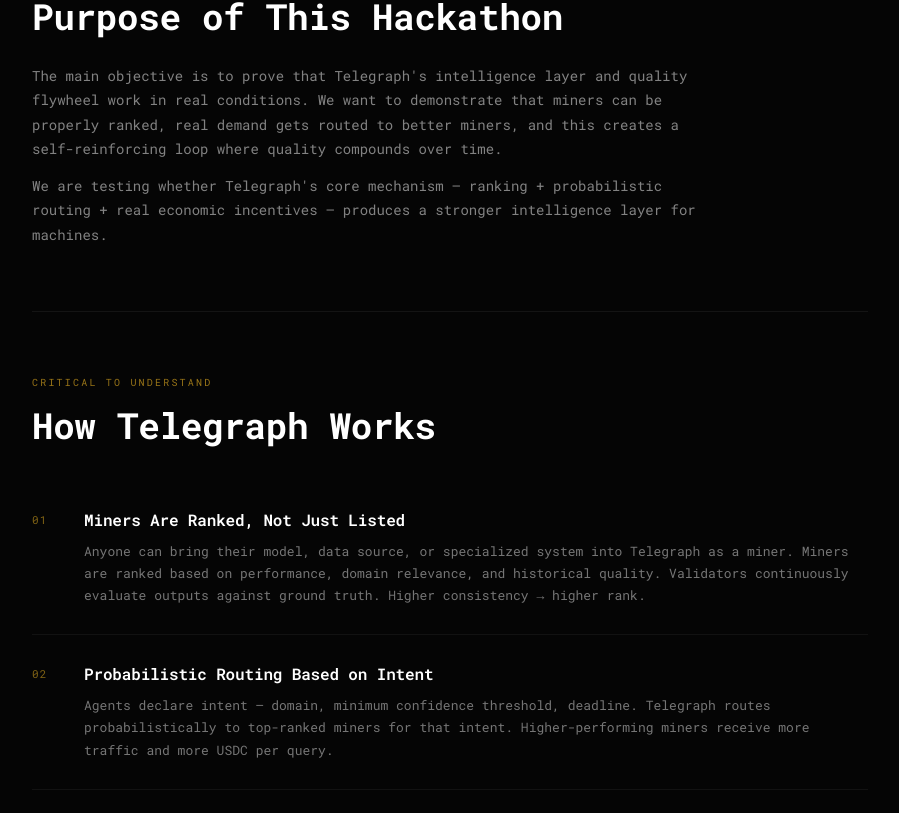
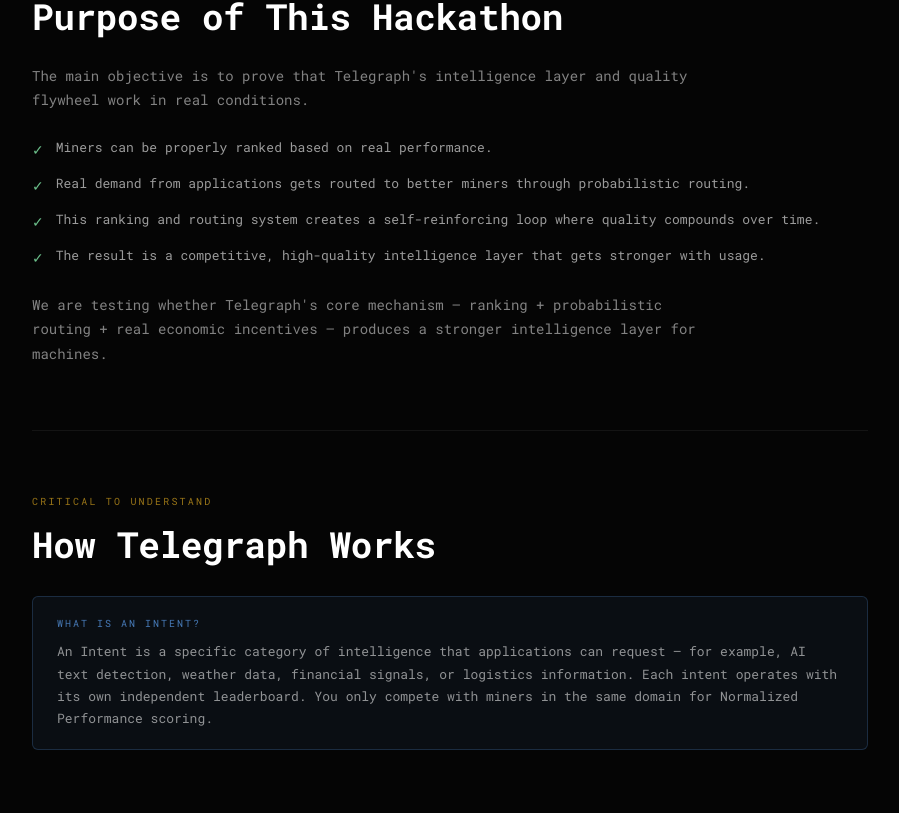
Before and after one commit to IamTalha-Sajid/telegraph-hackathon, a Next.js app: page /rules in a window 1280 px wide. Shown: the part 665-1478 px from the top of the page, without its empty margins (190-1089 px from the left). Built offline with nearby package versions, Linux system fonts and the light colour scheme.

Commit message:
[FEAT]: Update rules page with revised judging criteria, intent definition, canonical script explainer

```diff
--- a/app/globals.css
+++ b/app/globals.css
@@ -2918,6 +2918,79 @@
   border-top: 1px solid rgba(255,255,255,0.05);
 }
 
+/* Purpose list */
+.purpose-list {
+  display: flex;
+  flex-direction: column;
+  gap: 12px;
+  margin-top: 24px;
+}
+
+.purpose-item {
+  display: flex;
+  align-items: flex-start;
+  gap: 12px;
+  font-size: 13px;
+  color: rgba(255,255,255,0.6);
+  line-height: 1.65;
+}
+
+.purpose-check {
+  color: rgba(134,239,172,0.8);
+  flex-shrink: 0;
+  font-size: 14px;
+  margin-top: 1px;
+}
+
+/* Intent box */
+.intent-box {
+  background: rgba(96,165,250,0.06);
+  border: 1px solid rgba(96,165,250,0.2);
+  border-radius: 6px;
+  padding: 20px 24px;
+  margin: 28px 0 0;
+}
+
+.intent-box-label {
+  font-size: 10px;
+  letter-spacing: 0.2em;
+  text-transform: uppercase;
+  color: rgba(96,165,250,0.7);
+  margin: 0 0 10px;
+}
+
+.intent-box-body {
+  font-size: 13px;
+  color: rgba(255,255,255,0.55);
+  line-height: 1.7;
+  margin: 0;
+}
+
+/* Info box list */
+.info-box-list {
+  list-style: none;
+  padding: 0;
+  margin: 8px 0 0;
+  display: flex;
+  flex-direction: column;
+  gap: 6px;
+}
+
+.info-box-list li {
+  font-size: 13px;
+  color: rgba(255,255,255,0.5);
+  padding-left: 16px;
+  position: relative;
+  line-height: 1.6;
+}
+
+.info-box-list li::before {
+  content: '–';
+  position: absolute;
+  left: 0;
+  color: rgba(134,239,172,0.5);
+}
+
 /* Rules page responsive */
 @media (max-width: 640px) {
   .rules-hero    { padding: 72px 20px 48px; }
--- a/app/rules/page.tsx
+++ b/app/rules/page.tsx
@@ -2,7 +2,6 @@
 import { useEffect, useRef, useState } from 'react'
 import Link from 'next/link'
 
-/* ── Intersection observer hook for scroll-in animations ── */
 function useInView(threshold = 0.15) {
   const ref  = useRef<HTMLDivElement>(null)
   const [vis, setVis] = useState(false)
@@ -32,66 +31,61 @@
   )
 }
 
-/* ── Track table ── */
 const TRACKS = [
-  { track: 'Track 1: Miners',       focus: 'Building and running high-quality miners',         dates: 'Aug 17 – Aug 31', duration: '15 days', color: '#86efac' },
-  { track: 'Track 2: Script Authors', focus: 'Writing and improving evaluation scripts',       dates: 'Aug 17 – Aug 31', duration: '15 days', color: '#86efac' },
-  { track: 'Track 3: Applications', focus: 'Building real applications and agents using Telegraph', dates: 'Aug 31 – Sep 7',  duration: '7 days',  color: '#60a5fa' },
-  { track: 'Winner Selection',      focus: 'Selecting winners across all 3 tracks',            dates: 'Sep 8 – Sep 18',  duration: '10 days', color: '#a78bfa' },
-  { track: 'Announcement & Prizes', focus: 'Announce winners and distribute prizes',           dates: 'Sep 19 – Sep 25', duration: '7 days',  color: '#fbbf24' },
+  { track: 'Track 1: Miners',        focus: 'Building and running high-quality miners',              dates: 'Aug 17 – Aug 31', duration: '15 days', color: '#86efac' },
+  { track: 'Track 2: Script Authors', focus: 'Writing and improving evaluation scripts',              dates: 'Aug 17 – Aug 31', duration: '15 days', color: '#86efac' },
+  { track: 'Track 3: Applications',  focus: 'Building real applications and agents using Telegraph',  dates: 'Aug 31 – Sep 7',  duration: '7 days',  color: '#60a5fa' },
+  { track: 'Winner Selection',       focus: 'Selecting winners across all 3 tracks',                 dates: 'Sep 8 – Sep 18',  duration: '10 days', color: '#a78bfa' },
+  { track: 'Announcement & Prizes',  focus: 'Announce winners and distribute prizes',                dates: 'Sep 19 – Sep 25', duration: '7 days',  color: '#fbbf24' },
 ]
 
-/* ── Judging criteria ── */
 const MINER_CRITERIA = [
-  { pct: 50, label: 'Telegraph Internal Ranking & Performance', desc: 'Canonical Score, consistency, and spot check performance during the hackathon.' },
-  { pct: 25, label: 'Actual Usage by Applications',            desc: 'Total inference calls received + number of Track 3 applications actively using your miner. Judged within each intent separately.' },
-  { pct: 25, label: 'Engagement & Updates on X',               desc: 'Quality, consistency, reach, and meaningful engagement of updates posted on X. Tag @Telegraphprotoc on X in all update posts.' },
+  { pct: 75, label: 'Normalized Performance (within Intent)', desc: 'Your average Canonical Score divided by the highest average score achieved inside your specific Intent. The best miner in every Intent automatically gets full points — ensuring fairness across Intents of different difficulty.' },
+  { pct: 25, label: 'Engagement & Updates on X',              desc: 'Quality, consistency, reach, and meaningful engagement of updates posted on X. Tag @Telegraphprotoc in all update posts.' },
 ]
 const SCRIPT_CRITERIA = [
-  { pct: 75, label: 'Actual Performance of the Script', desc: 'How accurately and effectively the script evaluates miner outputs vs the current Canonical Script.' },
-  { pct: 15, label: 'Engagement & Updates on X',        desc: 'Quality, consistency, reach, and engagement of updates posted on X. Tag @Telegraphprotoc on X in all update posts.' },
-  { pct: 10, label: 'Community Engagement & Adoption',  desc: 'Mentions, feedback, and actual adoption of your script by others.' },
+  { pct: 50, label: 'Improvement over Baseline',          desc: 'How accurately and effectively the script evaluates miner outputs vs the current Canonical Script.' },
+  { pct: 30, label: 'Robustness & Code Quality',          desc: 'Clean code structure, proper handling of edge cases, and adherence to WASM/sandbox constraints.' },
+  { pct: 10, label: 'Engagement & Updates on X',          desc: 'Quality, consistency, reach, and engagement of updates posted on X. Tag @Telegraphprotoc in all update posts.' },
+  { pct: 10, label: 'Community Engagement & Adoption',    desc: 'Mentions, feedback, and actual adoption of your script by others.' },
 ]
 const APP_CRITERIA = [
-  { pct: 45, label: 'Real Usage & Adoption',                       desc: 'Number of real users + actual volume of Telegraph calls made by your application.' },
+  { pct: 45, label: 'Real Usage & Adoption',                        desc: 'Number of real users + actual volume of Telegraph calls made by your application.' },
   { pct: 25, label: 'Usefulness, Creativity & Depth of Integration', desc: 'How useful and creative the application is, and how deeply it leverages Telegraph\'s intelligence layer (off-chain and on-chain).' },
-  { pct: 25, label: 'Engagement & Updates on X',                   desc: 'Quality, reach, and meaningful engagement of updates posted on X. Tag @Telegraphprotoc on X in all update posts.' },
-  { pct: 5,  label: 'Technical Execution & Integration Quality',    desc: 'Cleanliness and reliability of the integration with Telegraph.' },
+  { pct: 25, label: 'Engagement & Updates on X',                    desc: 'Quality, reach, and meaningful engagement of updates posted on X. Tag @Telegraphprotoc in all update posts.' },
+  { pct: 5,  label: 'Technical Execution & Integration Quality',     desc: 'Cleanliness and reliability of the integration with Telegraph.' },
 ]
 
-/* ── Prizes ── */
 const PRIZES = [
-  { track: 'Miner Track',        total: '$2,000', first: '$1,000', second: '$600', third: '$400' },
-  { track: 'Script Author Track', total: '$1,000', first: '$500',  second: '$300', third: '$200' },
-  { track: 'Application Track',  total: '$2,000', first: '$1,000', second: '$600', third: '$400' },
+  { track: 'Miner Track',         total: '$2,000', first: '$1,000', second: '$600', third: '$400' },
+  { track: 'Script Author Track', total: '$1,000', first: '$500',   second: '$300', third: '$200' },
+  { track: 'Application Track',   total: '$2,000', first: '$1,000', second: '$600', third: '$400' },
 ]
 
-/* ── How it works steps ── */
 const HOW_STEPS = [
-  { n: '01', title: 'Miners Are Ranked, Not Just Listed', body: 'Anyone can bring their model, data source, or specialized system into Telegraph as a miner. Miners are ranked based on performance, domain relevance, and historical quality. Validators continuously evaluate outputs against ground truth. Higher consistency → higher rank.' },
-  { n: '02', title: 'Probabilistic Routing Based on Intent', body: 'Agents declare intent — domain, minimum confidence threshold, deadline. Telegraph routes probabilistically to top-ranked miners for that intent. Higher-performing miners receive more traffic and more USDC per query.' },
-  { n: '03', title: 'The Quality Flywheel', body: 'Better miners → more routed demand → more real USDC earnings → stronger earnings attract better miners → network compounds in quality, reliability, and coverage. Fundamentally different from aggregators.' },
-  { n: '04', title: 'Independent Leaderboards per Intent', body: 'Each intent (e.g. AI text detection) has its own leaderboard. Miners are only ranked against others in the same domain. Completely different tasks do not affect your ranking or routing share.' },
+  { n: '01', title: 'Miners Are Ranked, Not Just Listed', body: 'Anyone can bring their model, data source, or specialized system into Telegraph as a miner. Miners are ranked based on performance, domain relevance, and historical quality. Validators continuously evaluate miner outputs against ground truth using evaluation scripts. Higher and more consistent performance leads to a higher rank on the leaderboard.' },
+  { n: '02', title: 'Probabilistic Routing Based on Intent', body: 'When an agent needs intelligence, it does not choose a specific miner. Instead, it declares its intent — the domain (e.g. AI detection, weather, finance), a minimum confidence threshold, and a deadline. Telegraph routes probabilistically to the top-ranked miners for that intent. Higher-performing miners receive more traffic and more USDC per query.' },
+  { n: '03', title: 'The Quality Flywheel', body: 'Better miners → more routed demand → more real USDC earnings → stronger earnings attract better miners → network compounds in quality, reliability, and coverage. Fundamentally different from simple aggregator models.' },
+  { n: '04', title: 'Independent Leaderboards per Intent', body: 'Each intent (e.g. AI text detection) has its own independent leaderboard. Miners are only ranked against others in the same domain. Miners solving completely different tasks do not affect your ranking or routing share. This ensures fair competition within each domain.' },
+  { n: '05', title: 'Why This Architecture Matters', body: 'Simple aggregator approaches lack ranking, verification, probabilistic routing, and the incentive flywheel that turns raw model output into reliable, monetizable, machine-grade intelligence. Telegraph is designed to become stronger with real usage, not weaker.' },
 ]
 
-/* ── Focus areas ── */
 const FOCUS_AREAS = [
-  { title: 'On-Chain & Blockchain Intelligence Pipelines',  body: 'Build agents that consume verified intelligence and directly trigger on-chain actions — trading, liquidations, arbitrage, compliance, treasury management.' },
-  { title: 'Autonomous Agents & Workflows',                  body: 'Build agents that subscribe to real-time signals and take automated actions without human intervention.' },
-  { title: 'Multi-Intent & Cross-Domain Intelligence',       body: 'Combine signals from multiple intents to create more powerful decision-making systems.' },
-  { title: 'Confidence Thresholds & Routing Behavior',       body: 'Experiment with different confidence levels and understand how routing changes based on requirements.' },
-  { title: 'Signal Quality & Verification',                  body: 'Deeply understand how validators score outputs and how this affects reliability for downstream applications.' },
-  { title: 'Real-Time Streaming & Persistent Intelligence',  body: 'Move beyond one-off queries and build systems that continuously consume and act on live intelligence feeds.' },
+  { title: 'On-Chain & Blockchain Intelligence Pipelines',   body: 'Build agents that consume verified intelligence and directly trigger on-chain actions — trading, liquidations, arbitrage, compliance checks, treasury management. One of the highest-value use cases.' },
+  { title: 'Autonomous Agents & Workflows',                   body: 'Build agents that subscribe to real-time signals and take automated actions without human intervention.' },
+  { title: 'Multi-Intent & Cross-Domain Intelligence',        body: 'Combine signals from multiple intents to create more powerful decision-making systems.' },
+  { title: 'Confidence Thresholds & Routing Behavior',        body: 'Experiment with different confidence levels and understand how routing changes based on requirements.' },
+  { title: 'Signal Quality & Verification',                   body: 'Deeply understand how validators score outputs and how this affects reliability for downstream applications.' },
+  { title: 'Real-Time Streaming & Persistent Intelligence',   body: 'Move beyond one-off queries and build systems that continuously consume and act on live intelligence feeds.' },
 ]
 
-/* ── Rules list ── */
 const RULES = [
   'Applications in Track 3 must use real Telegraph miners. Simulated or mocked data is not allowed.',
   'Miners and Script Authors must remain live and operational throughout Track 3.',
   'All updates used for judging must be publicly posted on X and properly tagged.',
   'Artificial inflation of metrics or gaming the system will result in disqualification.',
-  'Each intent operates with its own independent leaderboard. Cash prizes are awarded only to the Top 3 miners with the highest overall scores across all intents.',
-  'All participants must join the official Hackathon Discord. Important discussions, announcements, and support will happen there.',
+  'Each intent operates with its own independent leaderboard. You only compete with miners in the same domain for Normalized Performance scoring. Cash prizes are awarded to the Top 3 miners with the highest overall normalized scores across all intents.',
+  'All participants must join the official Hackathon Discord. Important discussions, announcements, and support will happen there. Staying active in the Discord is expected.',
 ]
 
 function CriteriaBar({ pct, label, desc, delay }: { pct: number; label: string; desc: string; delay: number }) {
@@ -103,10 +97,7 @@
         <span className="criteria-label">{label}</span>
       </div>
       <div className="criteria-track">
-        <div
-          className="criteria-fill"
-          style={{ width: vis ? `${pct}%` : '0%' }}
-        />
+        <div className="criteria-fill" style={{ width: vis ? `${pct}%` : '0%' }} />
       </div>
       <p className="criteria-desc">{desc}</p>
     </div>
@@ -122,7 +113,6 @@
   return (
     <div className="rules-page">
 
-      {/* Nav bar */}
       <nav className="rules-nav">
         <Link href="/" className="rules-nav-logo">
           <img src="/Telegraoh-Logo.png" alt="" className="nav-logo-img" />
@@ -133,7 +123,6 @@
         <Link href="/" className="rules-nav-back">← Back to site</Link>
       </nav>
 
-      {/* Hero */}
       <header className="rules-hero">
         <Reveal>
           <p className="rules-eyebrow">Rules & Guidelines</p>
@@ -152,10 +141,25 @@
           <Reveal>
             <p className="rules-section-eyebrow">Why this exists</p>
             <h2 className="rules-section-h2">Purpose of This Hackathon</h2>
-            <p className="rules-body">
-              The main objective is to prove that Telegraph's intelligence layer and quality flywheel work in real conditions. We want to demonstrate that miners can be properly ranked, real demand gets routed to better miners, and this creates a self-reinforcing loop where quality compounds over time.
-            </p>
-            <p className="rules-body" style={{ marginTop: '12px' }}>
+            <p className="rules-body">The main objective is to prove that Telegraph's intelligence layer and quality flywheel work in real conditions.</p>
+          </Reveal>
+          <div className="purpose-list">
+            {[
+              'Miners can be properly ranked based on real performance.',
+              'Real demand from applications gets routed to better miners through probabilistic routing.',
+              'This ranking and routing system creates a self-reinforcing loop where quality compounds over time.',
+              'The result is a competitive, high-quality intelligence layer that gets stronger with usage.',
+            ].map((item, i) => (
+              <Reveal key={i} delay={i * 60}>
+                <div className="purpose-item">
+                  <span className="purpose-check">✓</span>
+                  <p>{item}</p>
+                </div>
+              </Reveal>
+            ))}
+          </div>
+          <Reveal delay={300}>
+            <p className="rules-body" style={{ marginTop: '24px' }}>
               We are testing whether Telegraph's core mechanism — ranking + probabilistic routing + real economic incentives — produces a stronger intelligence layer for machines.
             </p>
           </Reveal>
@@ -167,6 +171,17 @@
             <p className="rules-section-eyebrow">Critical to understand</p>
             <h2 className="rules-section-h2">How Telegraph Works</h2>
           </Reveal>
+
+          {/* What is an Intent */}
+          <Reveal delay={80}>
+            <div className="intent-box">
+              <p className="intent-box-label">What is an Intent?</p>
+              <p className="intent-box-body">
+                An Intent is a specific category of intelligence that applications can request — for example, AI text detection, weather data, financial signals, or logistics information. Each intent operates with its own independent leaderboard. You only compete with miners in the same domain for Normalized Performance scoring.
+              </p>
+            </div>
+          </Reveal>
+
           <div className="how-steps">
             {HOW_STEPS.map((s, i) => (
               <Reveal key={s.n} delay={i * 80}>
@@ -187,7 +202,7 @@
           <Reveal>
             <p className="rules-section-eyebrow">Maximize your chances</p>
             <h2 className="rules-section-h2">High-Value Areas to Explore</h2>
-            <p className="rules-body">Surface-level integrations will not stand out. The strongest submissions will come from teams that deeply understand and use the following areas.</p>
+            <p className="rules-body">Surface-level integrations will not stand out. The strongest submissions come from teams that deeply understand and leverage Telegraph's full capability as an intelligence layer — not just an API.</p>
           </Reveal>
           <div className="focus-grid">
             {FOCUS_AREAS.map((f, i) => (
@@ -230,7 +245,6 @@
             <h2 className="rules-section-h2">Judging Criteria</h2>
           </Reveal>
 
-          {/* Track tabs */}
           <Reveal>
             <div className="track-tabs">
               {TRACK_LABELS.map((l, i) => (
@@ -251,11 +265,34 @@
             ))}
           </div>
 
+          {/* Track 1 winner selection */}
           {activeTrack === 0 && (
             <Reveal delay={200}>
-              <div className="rules-info-box">
-                <strong>How Miner Track Winners Are Selected</strong><br />
-                Only the Top 3 miners overall (across all intents) will receive cash prizes from the $2,000 Miner Track pool. Actual Usage (25%) is scored per intent — miners are only ranked against others in the same domain on this metric.
+              <div className="rules-info-box" style={{ marginTop: '32px' }}>
+                <strong>How Miner Track Winners Are Selected</strong>
+                <p style={{ marginTop: '10px' }}>Winners are determined using <em>Intradomain Normalization</em> to ensure fairness across intents of different difficulty and volume.</p>
+                <p style={{ marginTop: '8px' }}>Every miner is scored out of 100 points:</p>
+                <ul className="info-box-list">
+                  <li><strong>75 points</strong> — Normalized Performance (your score relative to the best miner in your specific Intent)</li>
+                  <li><strong>25 points</strong> — X Engagement & Transparency</li>
+                </ul>
+                <p style={{ marginTop: '10px', color: 'rgba(251,191,36,0.7)', fontSize: '12px' }}>
+                  Guardrail: An Intent must have at least 3 active miners and receive at least 100 real requests from Track 3 applications to be eligible for global cash prizes.
+                </p>
+                <p style={{ marginTop: '10px' }}>The Top 3 miners with the highest total normalized scores across all intents win cash prizes. This ensures the best miner in every intent has a fair chance to win, regardless of how strict or easy their intent's Canonical Script is.</p>
+              </div>
+            </Reveal>
+          )}
+
+          {/* Track 2 canonical script explainer */}
+          {activeTrack === 1 && (
+            <Reveal delay={200}>
+              <div className="rules-info-box" style={{ marginTop: '32px' }}>
+                <strong>What is the Canonical Script?</strong>
+                <p style={{ marginTop: '10px' }}>For each Intent, the protocol has one official evaluation script called the Canonical Script. This is the current benchmark used to score miner responses for that Intent.</p>
+                <p style={{ marginTop: '8px' }}>In Track 2, participants submit improved evaluation scripts, reviewed against the current Canonical Script to measure improvement in accuracy, robustness, and code quality.</p>
+                <p style={{ marginTop: '8px', color: 'rgba(134,239,172,0.7)', fontSize: '12px' }}>The current Canonical Script for each participating Intent will be shared in the official hackathon repository before the hackathon starts.</p>
+                <p style={{ marginTop: '10px' }}>The Top 3 scripts with the highest overall scores win the global cash prizes ($500 / $300 / $200). Winners are determined through a focused manual review by the core team.</p>
               </div>
             </Reveal>
           )}
```
